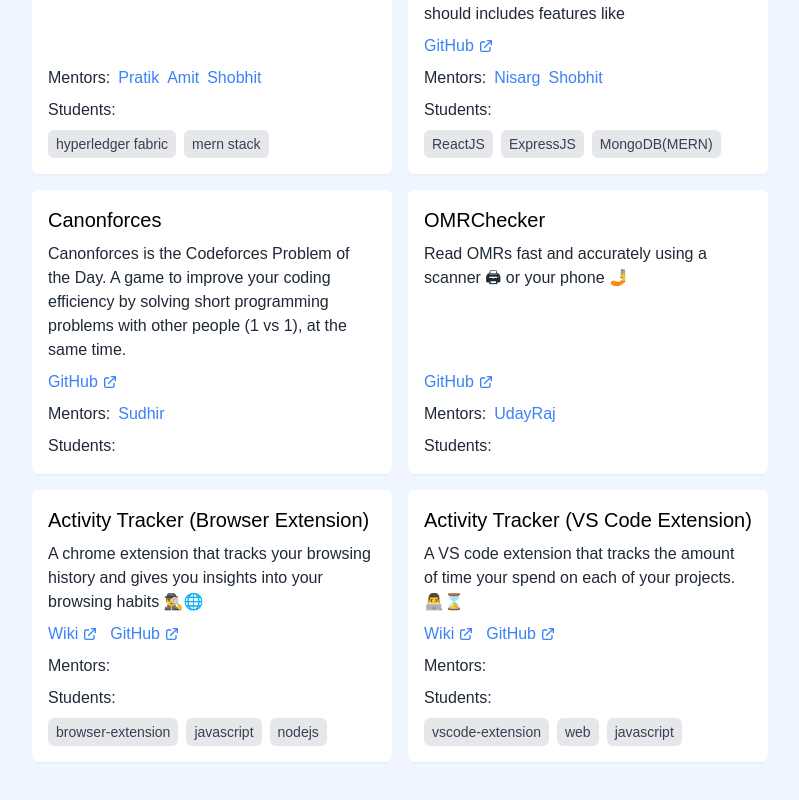
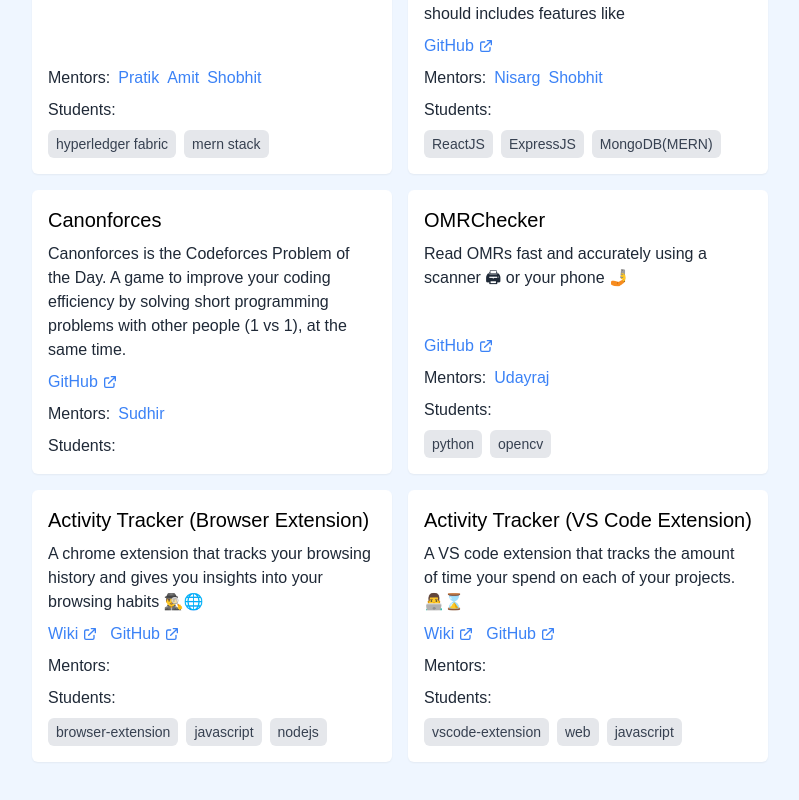
Before and after one commit to OpenLake/FOSS-Overflow, a Next.js app: page /projects in a window 1280 px wide. Shown: the part 2287-3087 px from the top of the page, without its empty margins (240-1039 px from the left). Built offline with nearby package versions, Linux system fonts and the light colour scheme.

Commit message:
Update projects.js

```diff
--- a/content/projects.js
+++ b/content/projects.js
@@ -259,9 +259,9 @@ export const projectData = [
 		description:
 			'Read OMRs fast and accurately using a scanner 🖨 or your phone 🤳',
 		github: 'https://github.com/Udayraj123/OMRChecker',
-		tags: [],
+		tags: ['python', 'opencv'],
 		mentors: {
-			UdayRaj: "https://linkedin.com/udayraj123"
+			Udayraj: "https://linkedin.com/udayraj123"
 		},
 		students: {
 		},
```
